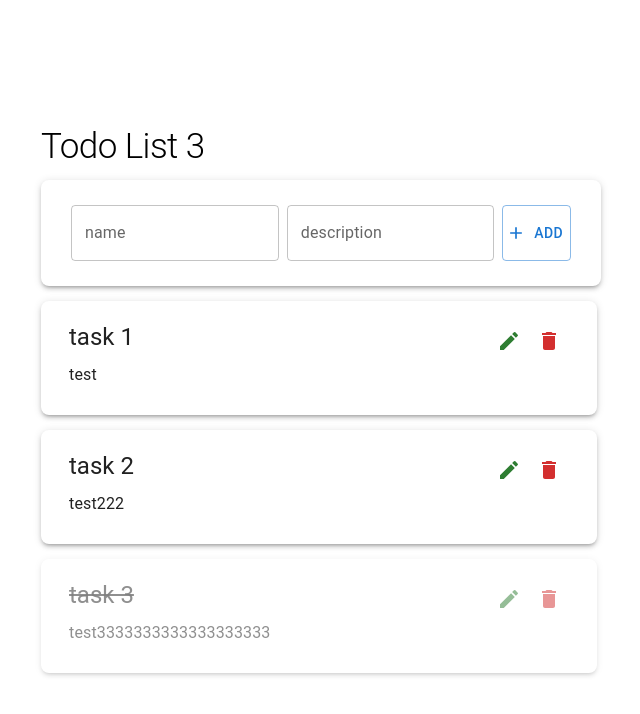
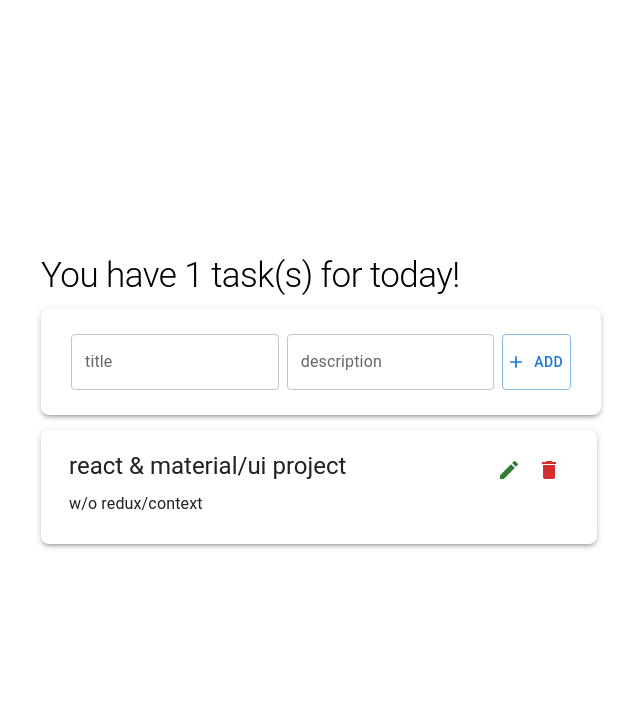
Before and after one commit to enoughfornow/react_todolist_project, a React (Create React App) app: page / in a window 1280 px wide. Shown: the top 714 px of the page, without its empty margins (349-989 px from the left). Built offline with nearby package versions, Linux system fonts and the light colour scheme; the HTML template or start-up script is replaced by a standard one.

Commit message:
add validation

```diff
--- a/src/App.tsx
+++ b/src/App.tsx
@@ -8,9 +8,12 @@ export type Todo = { id: number; name: string; description: string; checked: boo
 function App() {
   const [editTodoId, setEditTodoId] = React.useState<number | null>(null);
   const [todoList, setTodoList] = React.useState([
-    { id: 1, name: 'task 1', description: 'test', checked: false },
-    { id: 2, name: 'task 2', description: 'test222', checked: false },
-    { id: 3, name: 'task 3', description: 'test3333333333333333333', checked: true },
+    {
+      id: 1,
+      name: 'react & material/ui project',
+      description: 'w/o redux/context',
+      checked: false,
+    },
   ]);
 
   const onEditTodo = (id: Todo['id']) => {
--- a/src/components/Header/Header.tsx
+++ b/src/components/Header/Header.tsx
@@ -9,7 +9,7 @@ interface HeaderProps {
 export const Header: React.FC<HeaderProps> = ({ todoCount }) => (
   <Box textAlign="left">
     <Typography sx={{ fontSize: 35 }} variant="h1" component="h1" gutterBottom>
-      Todo List {todoCount}
+    You have {todoCount} task(s) for today!
     </Typography>
   </Box>
 );
--- a/src/components/Panel/Panel.tsx
+++ b/src/components/Panel/Panel.tsx
@@ -13,8 +13,10 @@ export const Panel: React.FC<PanelProps> = ({ onAddTodo }) => {
   const [todo, setTodo] = useState(DEFAULT_TODO);
 
   const onClick = () => {
+    if(todo.name !== '' && todo.description !== '') {
     onAddTodo(todo);
     setTodo(DEFAULT_TODO);
+    }
   };
 
   const onChange = (e: React.ChangeEvent<HTMLInputElement>) => {
@@ -37,7 +39,7 @@ export const Panel: React.FC<PanelProps> = ({ onAddTodo }) => {
       <TextField
         value={todo.name}
         onChange={onChange}
-        label="name"
+        label="title"
         sx={{ width: '300px' }}
         name="name"
       />
--- a/src/components/TodoList/EditTodoItem/EditTodoItem.tsx
+++ b/src/components/TodoList/EditTodoItem/EditTodoItem.tsx
@@ -16,7 +16,9 @@ export const EditTodoItem: React.FC<EditTodoItemProps> = ({ todo, onChangeTodo }
   });
 
   const onClick = () => {
+    if(todo.name !== '' && todo.description !== '') {
     onChangeTodo(editTodo);
+    }
   };
 
   const onChange = (e: React.ChangeEvent<HTMLInputElement>) => {
```
